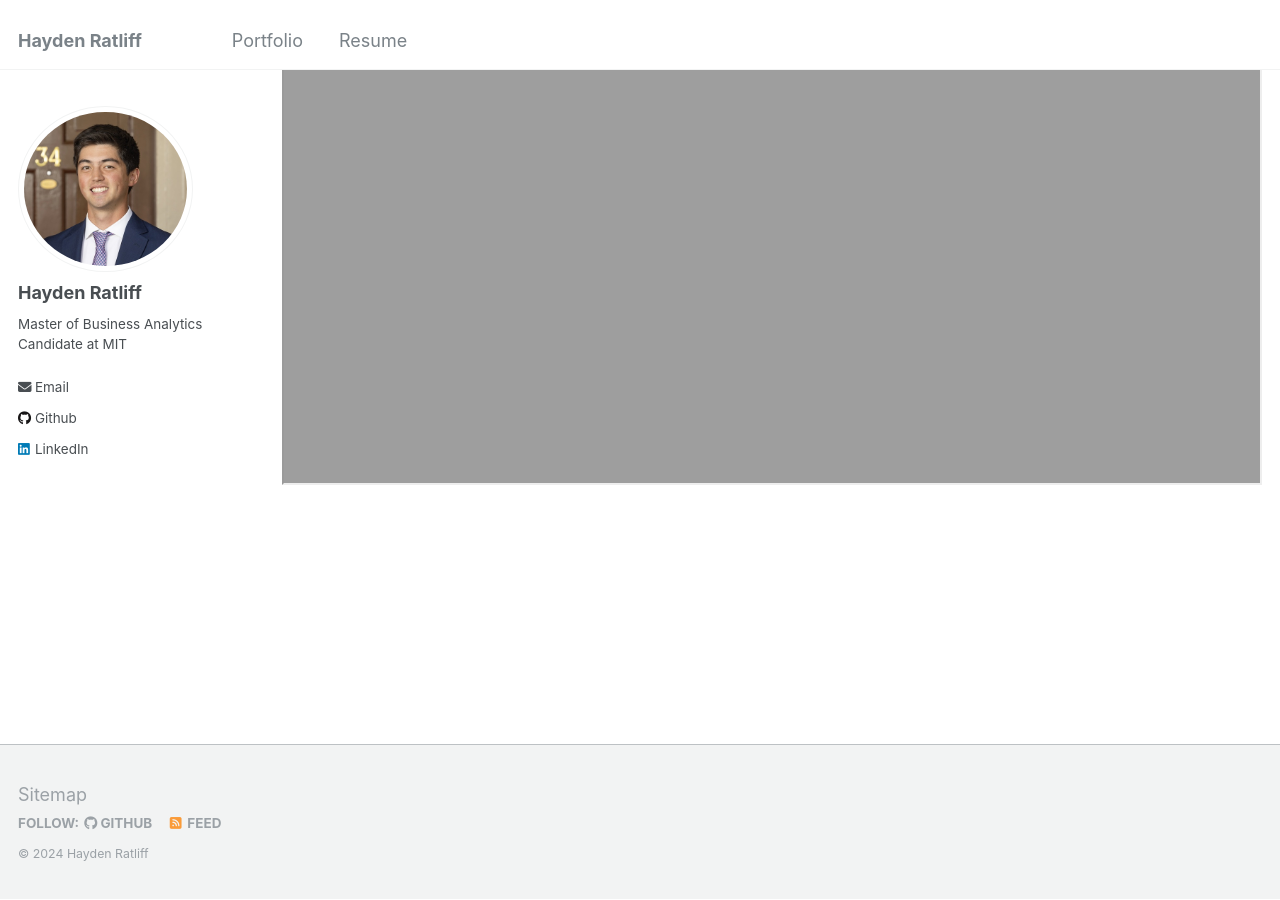
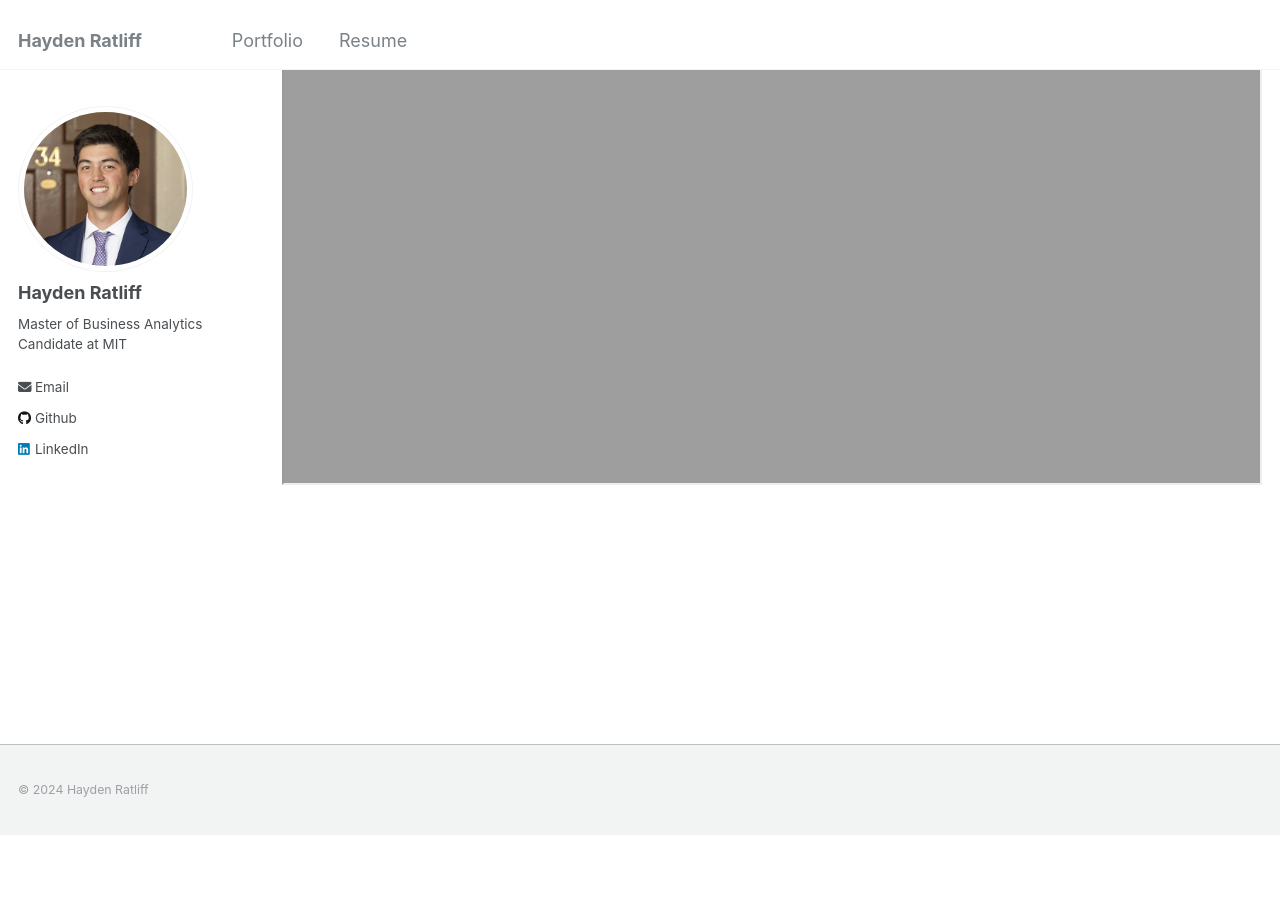
Before and after one commit to haydenratliff/haydenratliff.github.io, a Jekyll site: the page built from _pages/resume.md, in a window 1280 px wide and 900 px high, scrolled down 835 px. Built offline with Jekyll 4.4.1, drawn with Linux system fonts in a browser that asks for light colours; after the commit the page ends 1671 px from its top, so only the background shows below that.

Commit message:
clean up footer to only have copyright

```diff
--- a/_includes/footer.html
+++ b/_includes/footer.html
@@ -1,6 +1,6 @@
-{% include base_path %}
+<!-- {% include base_path %} -->
 
-{% if site.author.github or site.author.bitbucket or site.atom_feed.hide != true %}
+<!-- {% if site.author.github or site.author.bitbucket or site.atom_feed.hide != true %}
 <div class="page__footer-follow">
   <ul class="social-icons">
     {% if site.data.ui-text[site.locale].follow_label %}
@@ -17,6 +17,6 @@
     {% endif %}
   </ul>
 </div>
-{% endif %}
+{% endif %} -->
 
 <div class="page__footer-copyright">&copy; {{ site.time | date: '%Y' }} {{ site.name | default: site.title }}</div>
--- a/_includes/footer/custom.html
+++ b/_includes/footer/custom.html
@@ -1,3 +1,3 @@
 <!-- start custom footer snippets -->
-<a href="/sitemap/">Sitemap</a>
+<!-- <a href="/sitemap/">Sitemap</a> -->
 <!-- end custom footer snippets -->
```
